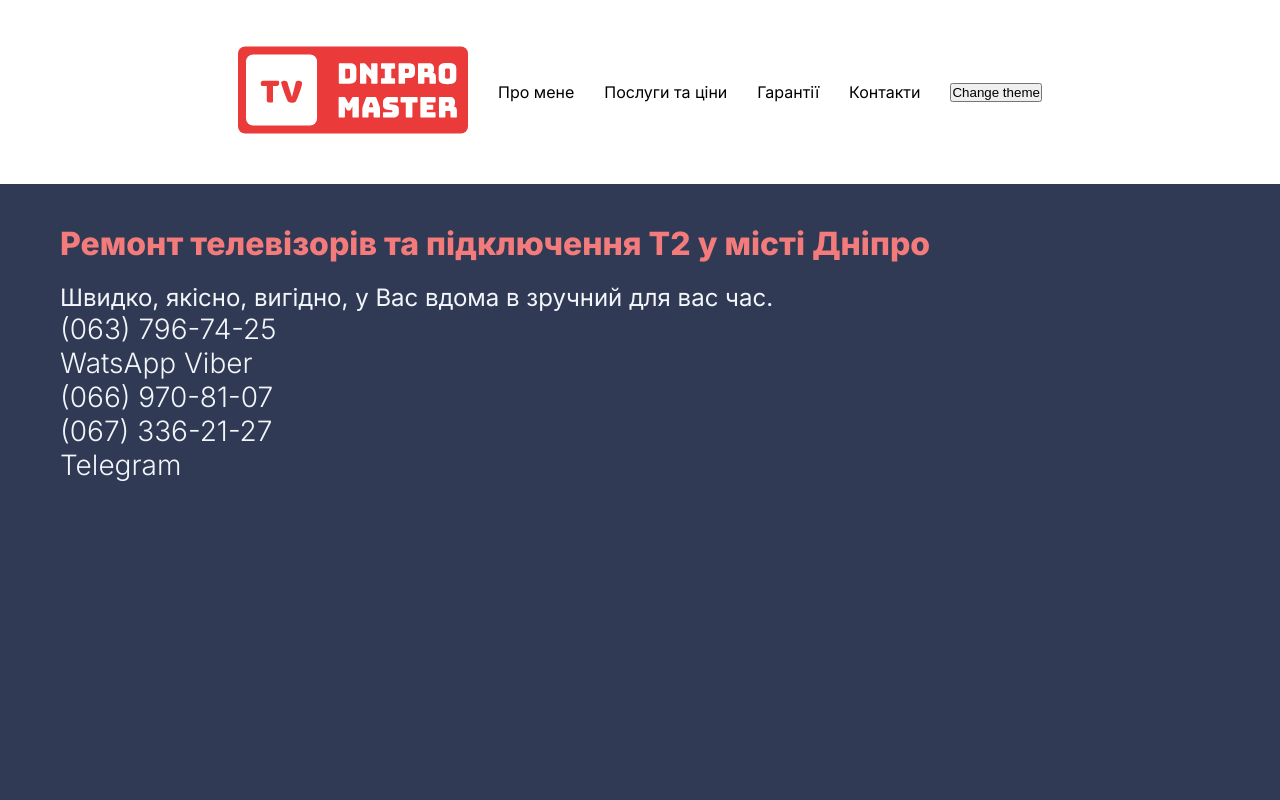
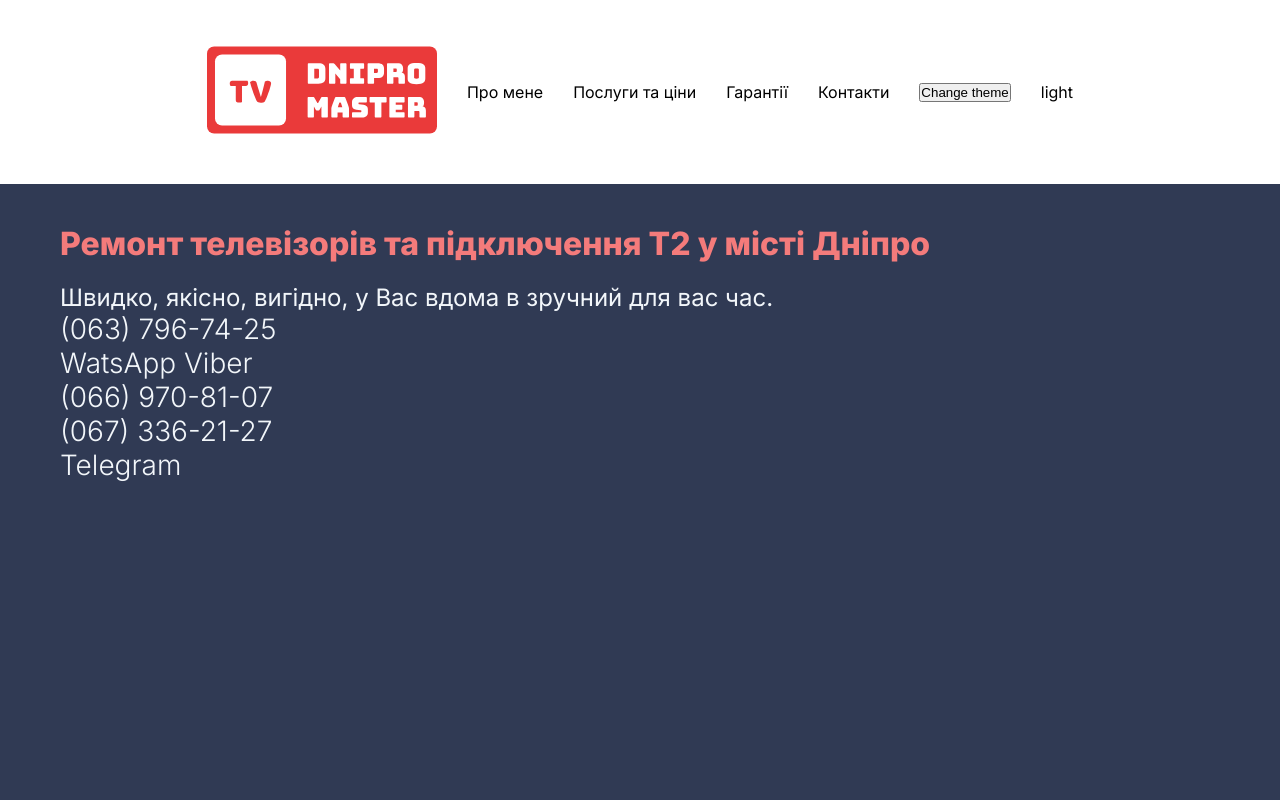
Before and after one commit to IrynaRybka/learning-next, a Next.js app: page / in a window 1280 px wide. Shown: the top 800 px of the page. Built offline with nearby package versions, Linux system fonts and the light colour scheme.

Commit message:
Update ChangeTheme.tsx

```diff
--- a/src/app/components/ChangeTheme.tsx
+++ b/src/app/components/ChangeTheme.tsx
@@ -9,9 +9,12 @@ theme === 'light' ? setTheme('dark') : setTheme('light')
 }
     console.log(theme);
     return (
+        <>
         <button value={theme} type="button" onClick={toggleTheme}>
         Change theme
         </button>
+        <p>{theme}</p>
+        </>
     )
 }
 
```
